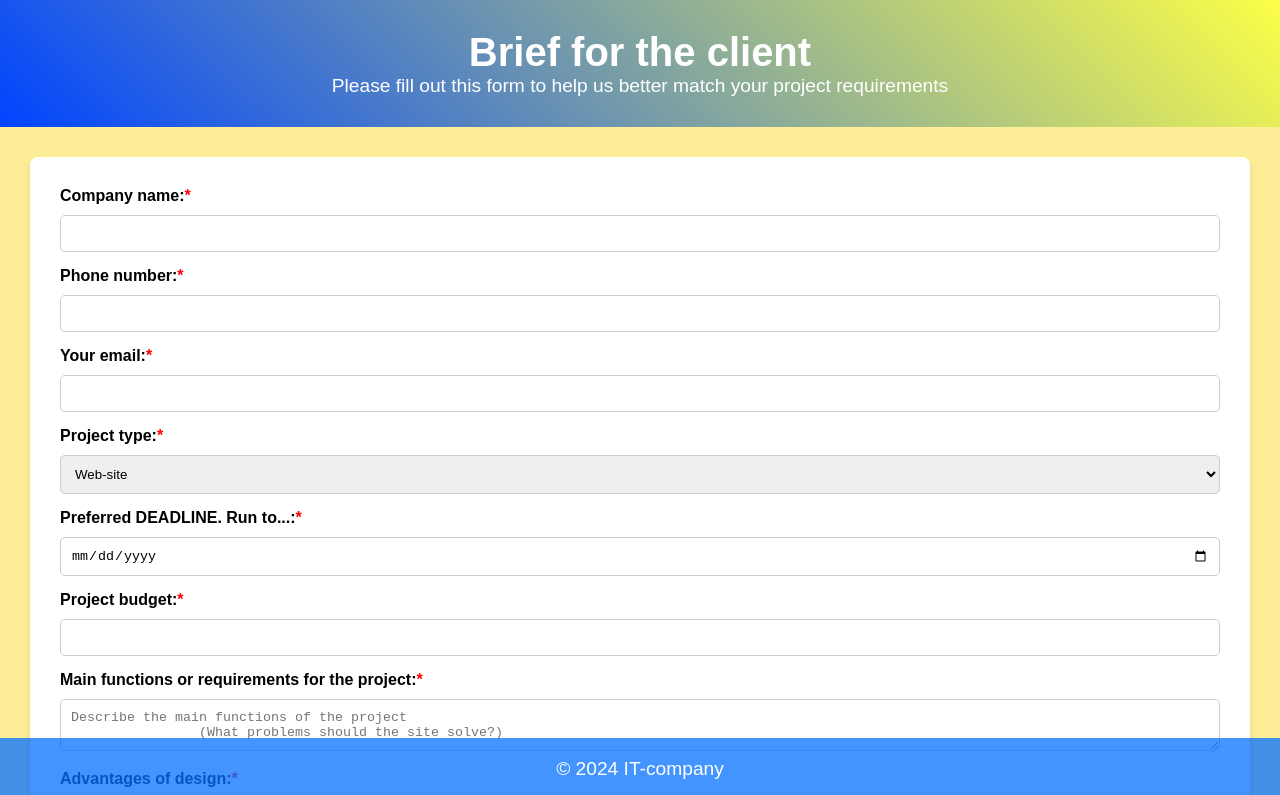
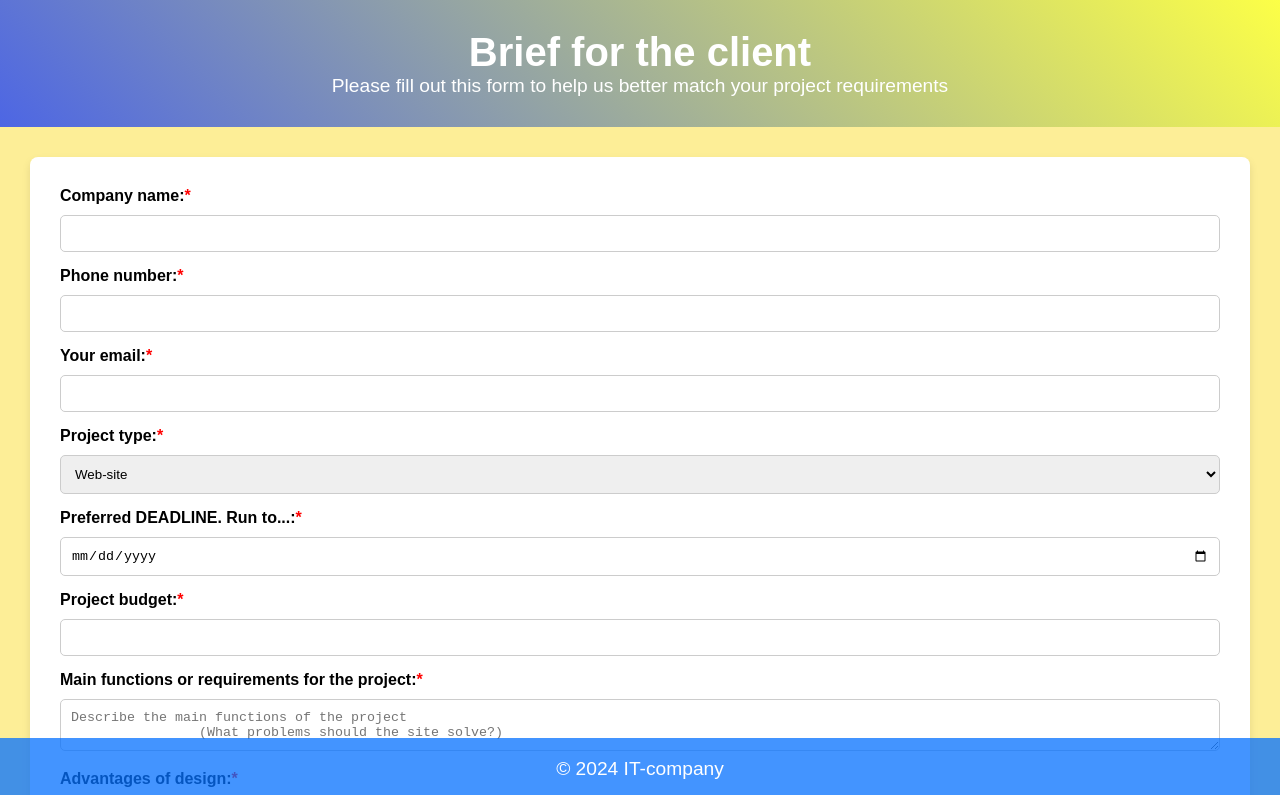
Before and after one commit to OlehLishchuk17/Brief, a website: page Brief for the client/index.html in a window 1280 px wide. Shown: the top 795 px of the page. Drawn offline with Linux system fonts and the light colour scheme.

Commit message:
Add components

```diff
--- a/Brief for the client/styles.css
+++ b/Brief for the client/styles.css
@@ -10,7 +10,7 @@ body {
 }
 
 header {
-    background: linear-gradient(45deg, #0044ff, #fcff47);
+    background: linear-gradient(45deg, #4d66e4, #fcff47);
     color: white;
     text-align: center;
     padding: 30px 20px;
```
Also changed, not shown: Brief for the client/index.html (+1 -0 lines), Brief for the client/package.json (added, +18 -0 lines), 3 other files.
